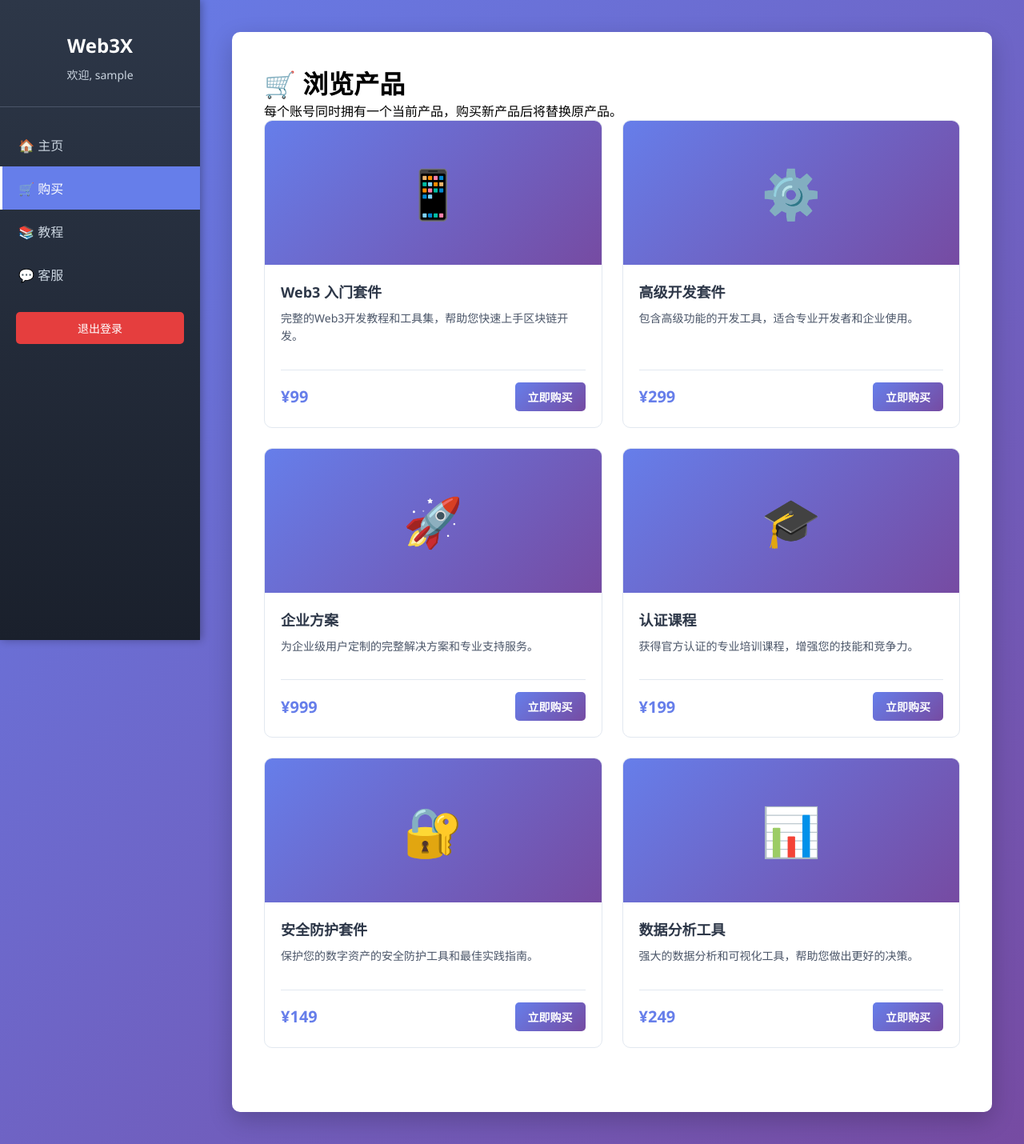
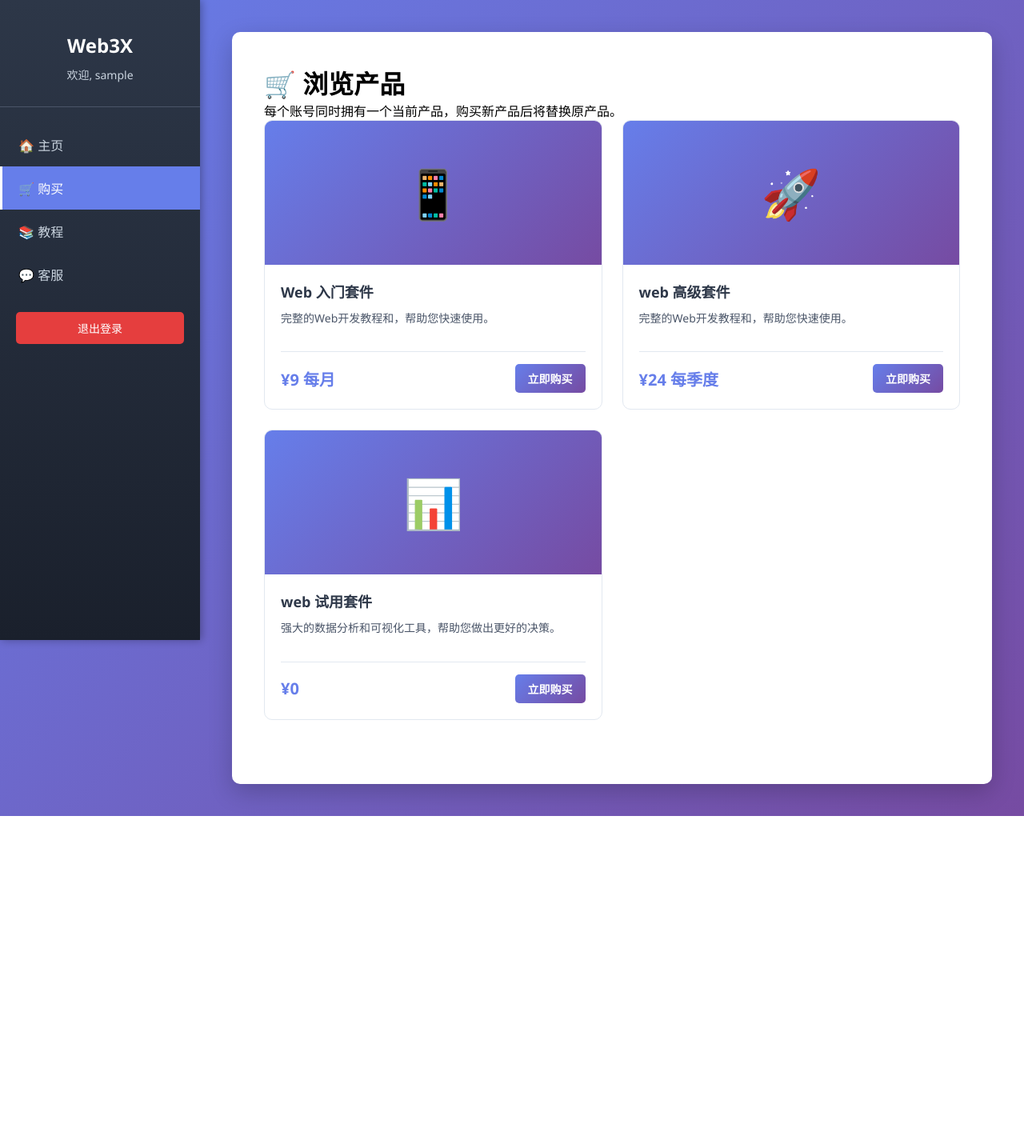
Before and after one commit to suncongch/web3x, a Flask app: page /purchase in a window 1280 px wide. Shown: the whole page at 80% size. After the commit the page ends 1020 px from the top, so only its background shows below. Run offline with Flask 3, Linux system fonts and the light colour scheme; the visitor is signed in with stand-in values (Sample User, id 1).

Commit message:
purchase fix

```diff
--- a/templates/purchase.html
+++ b/templates/purchase.html
@@ -259,23 +259,11 @@
     <div class="product-card">
         <div class="product-image">📱</div>
         <div class="product-content">
-            <div class="product-name">Web3 入门套件</div>
-            <div class="product-description">完整的Web3开发教程和工具集，帮助您快速上手区块链开发。</div>
+            <div class="product-name">Web 入门套件</div>
+            <div class="product-description">完整的Web开发教程和，帮助您快速使用。</div>
             <div class="product-footer">
-                <div class="product-price">¥99</div>
-                <button class="buy-btn" onclick="purchaseProduct('Web3 入门套件', 99, this)">立即购买</button>
-            </div>
-        </div>
-    </div>
-
-    <div class="product-card">
-        <div class="product-image">⚙️</div>
-        <div class="product-content">
-            <div class="product-name">高级开发套件</div>
-            <div class="product-description">包含高级功能的开发工具，适合专业开发者和企业使用。</div>
-            <div class="product-footer">
-                <div class="product-price">¥299</div>
-                <button class="buy-btn" onclick="purchaseProduct('高级开发套件', 299, this)">立即购买</button>
+                <div class="product-price">¥9 每月</div>
+                <button class="buy-btn" onclick="purchaseProduct('Web 入门套件', 9, this)">立即购买</button>
             </div>
         </div>
     </div>
@@ -283,35 +271,11 @@
     <div class="product-card">
         <div class="product-image">🚀</div>
         <div class="product-content">
-            <div class="product-name">企业方案</div>
-            <div class="product-description">为企业级用户定制的完整解决方案和专业支持服务。</div>
+            <div class="product-name">web 高级套件</div>
+            <div class="product-description">完整的Web开发教程和，帮助您快速使用。</div>
             <div class="product-footer">
-                <div class="product-price">¥999</div>
-                <button class="buy-btn" onclick="purchaseProduct('企业方案', 999, this)">立即购买</button>
-            </div>
-        </div>
-    </div>
-
-    <div class="product-card">
-        <div class="product-image">🎓</div>
-        <div class="product-content">
-            <div class="product-name">认证课程</div>
-            <div class="product-description">获得官方认证的专业培训课程，增强您的技能和竞争力。</div>
-            <div class="product-footer">
-                <div class="product-price">¥199</div>
-                <button class="buy-btn" onclick="purchaseProduct('认证课程', 199, this)">立即购买</button>
-            </div>
-        </div>
-    </div>
-
-    <div class="product-card">
-        <div class="product-image">🔐</div>
-        <div class="product-content">
-            <div class="product-name">安全防护套件</div>
-            <div class="product-description">保护您的数字资产的安全防护工具和最佳实践指南。</div>
-            <div class="product-footer">
-                <div class="product-price">¥149</div>
-                <button class="buy-btn" onclick="purchaseProduct('安全防护套件', 149, this)">立即购买</button>
+                <div class="product-price">¥24 每季度</div>
+                <button class="buy-btn" onclick="purchaseProduct('web 高级套件', 24, this)">立即购买</button>
             </div>
         </div>
     </div>
@@ -319,11 +283,11 @@
     <div class="product-card">
         <div class="product-image">📊</div>
         <div class="product-content">
-            <div class="product-name">数据分析工具</div>
+            <div class="product-name">web 试用套件</div>
             <div class="product-description">强大的数据分析和可视化工具，帮助您做出更好的决策。</div>
             <div class="product-footer">
-                <div class="product-price">¥249</div>
-                <button class="buy-btn" onclick="purchaseProduct('数据分析工具', 249, this)">立即购买</button>
+                <div class="product-price">¥0 </div>
+                <button class="buy-btn" onclick="purchaseProduct('web 试用套件', 0, this)">立即购买</button>
             </div>
         </div>
     </div>
```
